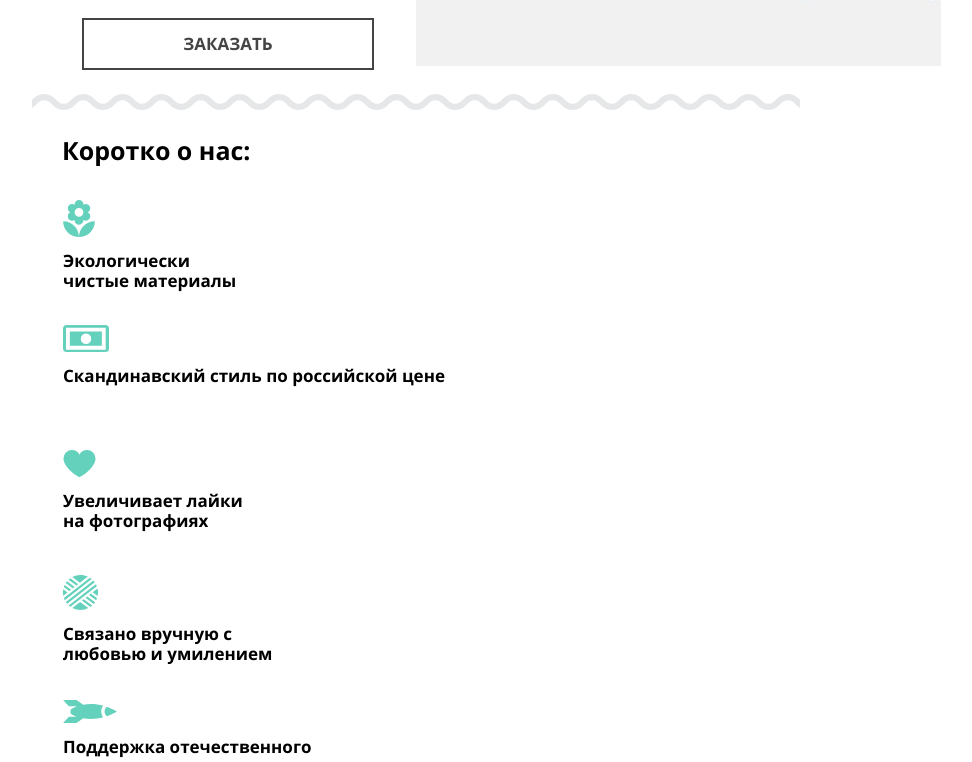
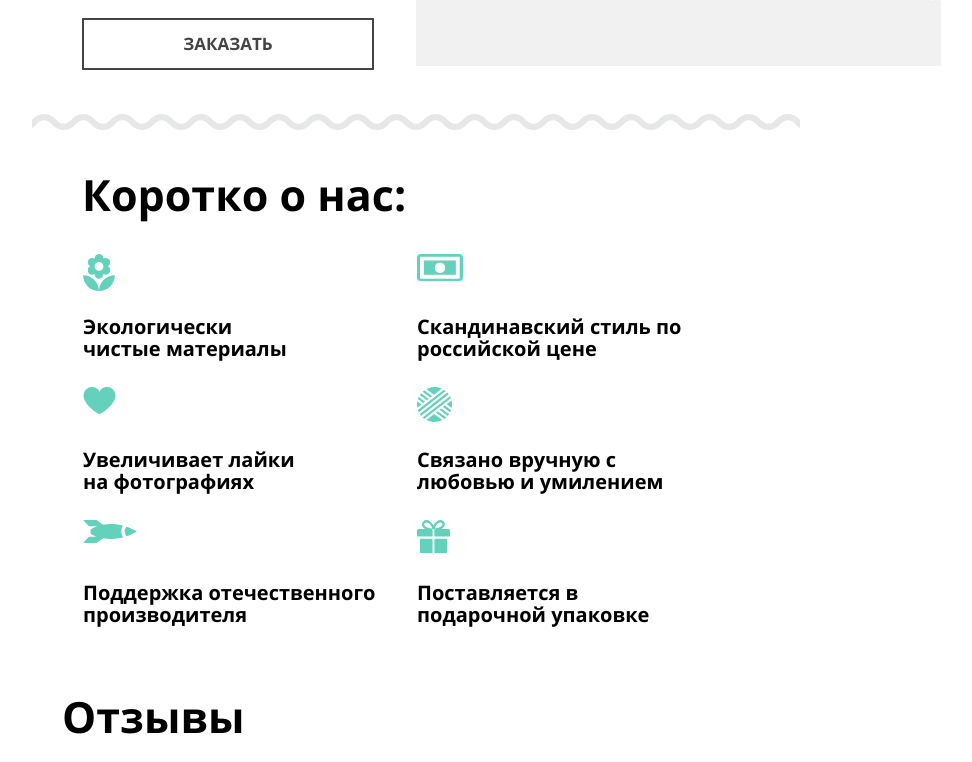
Before and after one commit to FlyaginAS/Academy-Mishka, a website: page dev/index.html in a window 1280 px wide. Shown: the part 1444-2206 px from the top of the page, without its empty margins (224-1196 px from the left). Drawn offline with Linux system fonts and the light colour scheme.

Commit message:
styling index tablet reviews

```diff
--- a/dev/sass/3layout/_3featured.scss
+++ b/dev/sass/3layout/_3featured.scss
@@ -7,8 +7,8 @@
   //background-origin: border-box;
 }
 .featured__title{
+}
 
-}
 .featured__product-week{
   font:17px/20px open_sans, sans-serif;
   font-weight: bold;
@@ -70,9 +70,15 @@
   .featured{
     padding-left:50px;
     padding-right: 50px;
+    padding-bottom:60px;
     background-size:102%;
     display: grid;
     grid-template-columns: repeat(4, 167px);
+  }
+  .title{
+    font-size:43px;
+    line-height: 50px;
+
   }
   .featured__title{
     font-size:43px;
--- a/dev/sass/3layout/_4about.scss
+++ b/dev/sass/3layout/_4about.scss
@@ -21,3 +21,21 @@
   }
 }
 /*TABLET***************************************************************************************/
+@media (min-width: 768px) {
+  .about{
+    padding-left:50px;
+    padding-right: 50px;
+    display: grid;
+    grid-template-columns: repeat(4, 167px);
+  }
+  .about__title{
+    grid-column: 1/5;
+  }
+  .about__description{
+    grid-column: span 2;
+    font-size:20px;
+    line-height: 22px;
+    display:grid;
+    grid-auto-rows: 40px auto;
+  }
+}
--- a/dev/sass/3layout/_5reviews.scss
+++ b/dev/sass/3layout/_5reviews.scss
@@ -85,3 +85,6 @@
   margin-top:38px;
 }
 /*TABLET***************************************************************************************/
+@media (min-width: 768px) {
+
+}
--- a/dev/sass/3layout/_6contacts.scss
+++ b/dev/sass/3layout/_6contacts.scss
@@ -41,3 +41,6 @@
   width:260px;
 }
 /*TABLET***************************************************************************************/
+@media (min-width: 768px) {
+
+}
--- a/dev/sass/3layout/_7footer.scss
+++ b/dev/sass/3layout/_7footer.scss
@@ -167,3 +167,6 @@
 background-color:white;
 }
 /*TABLET***************************************************************************************/
+@media (min-width: 768px) {
+
+}
```
Also changed, not shown: dev/main.css, 1 other file.
